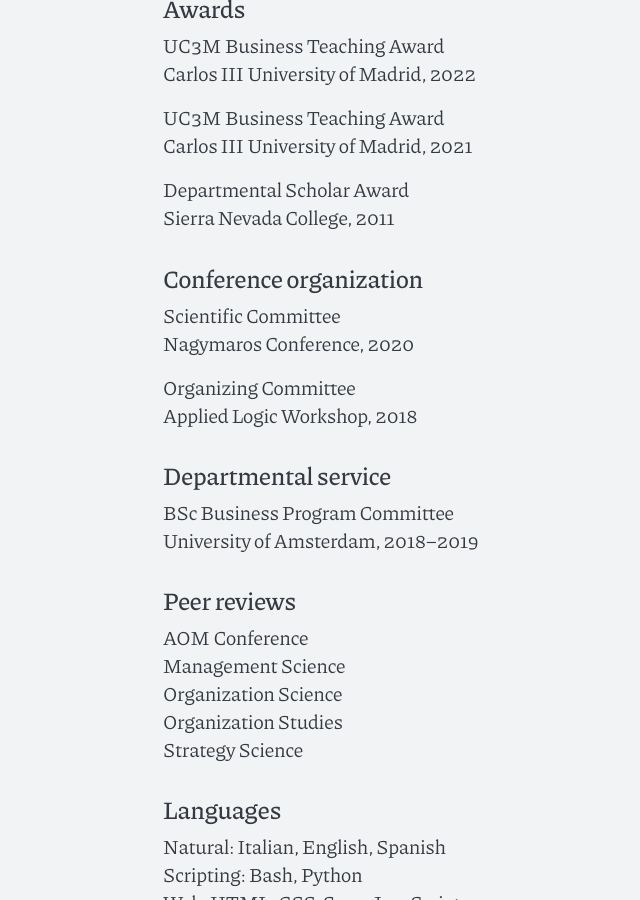
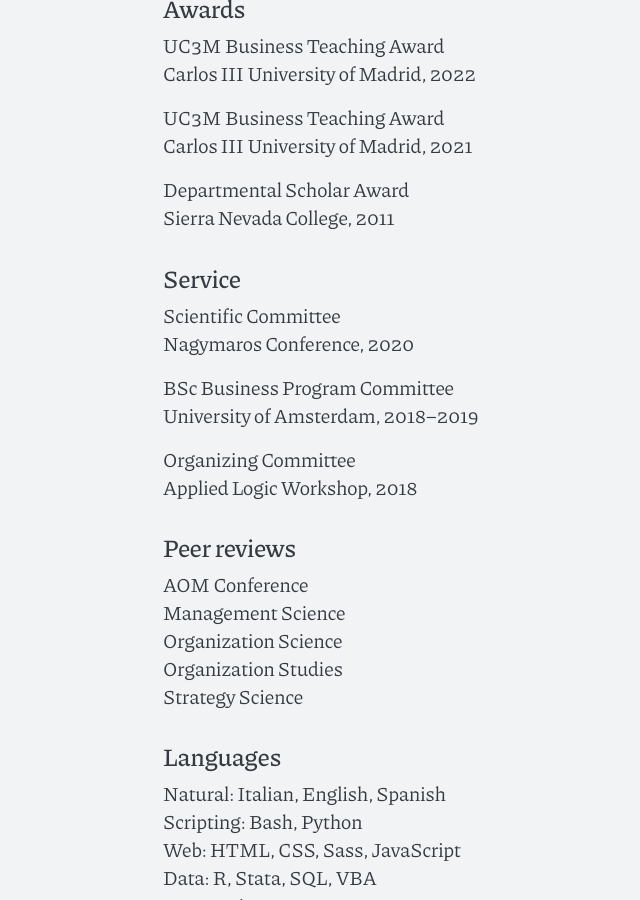
Before and after one commit to piazzai/piazzai.github.io, a Jekyll site: the page built from cv.md, in a window 1280 px wide and 900 px high, scrolled down 4465 px. Shown: the whole window, without its empty margins (204-844 px from the left). Built offline with Jekyll 4.4.1, drawn with Linux system fonts in a browser that asks for light colours.

Commit message:
Restructure service section

```diff
--- a/cv.md
+++ b/cv.md
@@ -160,18 +160,16 @@
 Departmental Scholar Award
 Sierra Nevada College, 2011
 
-## Conference organization
+## Service
 
 Scientific Committee
 Nagymaros Conference, 2020
 
+BSc Business Program Committee
+University of Amsterdam, 2018--2019
+
 Organizing Committee
 Applied Logic Workshop, 2018
-
-## Departmental service
-
-BSc Business Program Committee
-University of Amsterdam, 2018--2019
 
 ## Peer reviews
 
```
